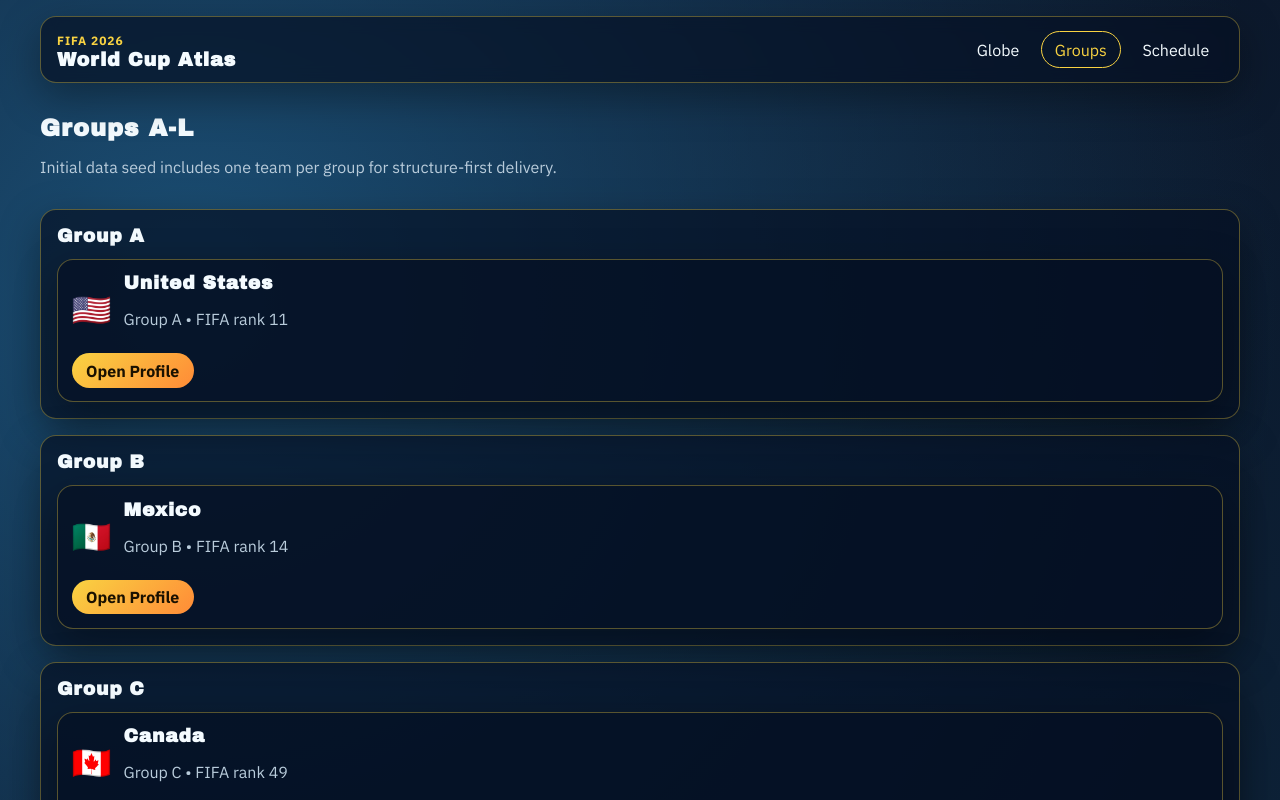
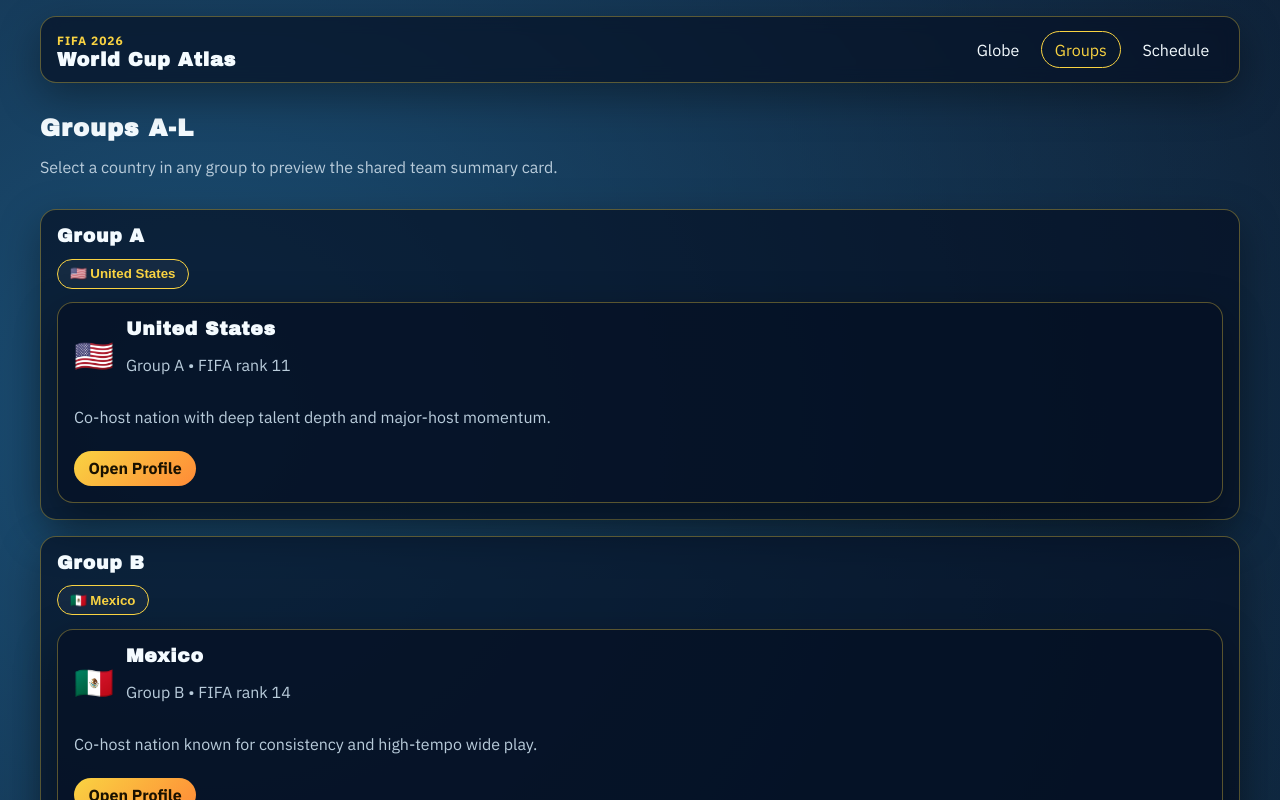
Before and after one commit to mitch-bennett/fifa-world-cup-2026, a React (Vite) app: page /groups in a window 1280 px wide. Shown: the top 800 px of the page. Built offline with nearby package versions, Linux system fonts and the light colour scheme.

Commit message:
feat: add interactive group team preview

```diff
--- a/src/components/GroupCard.jsx
+++ b/src/components/GroupCard.jsx
@@ -1,17 +1,29 @@
 import CountrySummary from './CountrySummary';
 
-export default function GroupCard({ group, teams }) {
+export default function GroupCard({ group, teams, selectedCode, onSelect }) {
+  const selectedCountry = teams.find((team) => team.code === selectedCode) || teams[0] || null;
+
   return (
     <section className="card group-card">
       <h3>Group {group}</h3>
       {teams.length === 0 ? (
         <p className="empty">No teams seeded yet for this group.</p>
       ) : (
-        <div className="group-grid">
-          {teams.map((country) => (
-            <CountrySummary key={country.code} country={country} compact />
-          ))}
-        </div>
+        <>
+          <div className="team-selector">
+            {teams.map((country) => (
+              <button
+                key={country.code}
+                type="button"
+                className={`team-pill${country.code === selectedCountry?.code ? ' active' : ''}`}
+                onClick={() => onSelect(country.code)}
+              >
+                {country.flag} {country.name}
+              </button>
+            ))}
+          </div>
+          <CountrySummary country={selectedCountry} />
+        </>
       )}
     </section>
   );
--- a/src/pages/GroupsPage.jsx
+++ b/src/pages/GroupsPage.jsx
@@ -1,19 +1,49 @@
+import { useMemo, useState } from 'react';
 import groups from '../data/groups.json';
 import GroupCard from '../components/GroupCard';
 import useCountries from '../hooks/useCountries';
 
 export default function GroupsPage() {
   const { byCode } = useCountries();
+  const seededGroups = useMemo(
+    () =>
+      groups.map((entry) => ({
+        group: entry.group,
+        teams: entry.teams.map((code) => byCode[code]).filter(Boolean),
+      })),
+    [byCode],
+  );
+
+  const [selectedByGroup, setSelectedByGroup] = useState(() => {
+    return seededGroups.reduce((acc, entry) => {
+      acc[entry.group] = entry.teams[0]?.code || null;
+      return acc;
+    }, {});
+  });
+
+  function handleSelect(group, code) {
+    setSelectedByGroup((current) => ({
+      ...current,
+      [group]: code,
+    }));
+  }
 
   return (
     <section className="stack-lg">
       <header>
         <h2>Groups A-L</h2>
-        <p>Initial data seed includes one team per group for structure-first delivery.</p>
+        <p>Select a country in any group to preview the shared team summary card.</p>
       </header>
-      {groups.map((entry) => {
-        const teams = entry.teams.map((code) => byCode[code]).filter(Boolean);
-        return <GroupCard key={entry.group} group={entry.group} teams={teams} />;
+      {seededGroups.map((entry) => {
+        return (
+          <GroupCard
+            key={entry.group}
+            group={entry.group}
+            teams={entry.teams}
+            selectedCode={selectedByGroup[entry.group]}
+            onSelect={(code) => handleSelect(entry.group, code)}
+          />
+        );
       })}
     </section>
   );
--- a/src/styles/app.css
+++ b/src/styles/app.css
@@ -200,10 +200,30 @@
   margin-bottom: 0.8rem;
 }
 
-.group-grid {
-  display: grid;
-  grid-template-columns: repeat(auto-fit, minmax(220px, 1fr));
-  gap: 0.7rem;
+.team-selector {
+  display: flex;
+  flex-wrap: wrap;
+  gap: 0.5rem;
+  margin-bottom: 0.85rem;
+}
+
+.team-pill {
+  border: 1px solid var(--outline);
+  border-radius: 999px;
+  background: rgba(255, 255, 255, 0.04);
+  color: var(--ink);
+  padding: 0.4rem 0.75rem;
+  font-weight: 600;
+  cursor: pointer;
+}
+
+.team-pill:hover {
+  border-color: var(--accent);
+}
+
+.team-pill.active {
+  border-color: var(--accent);
+  color: var(--accent);
 }
 
 .filters {
```
